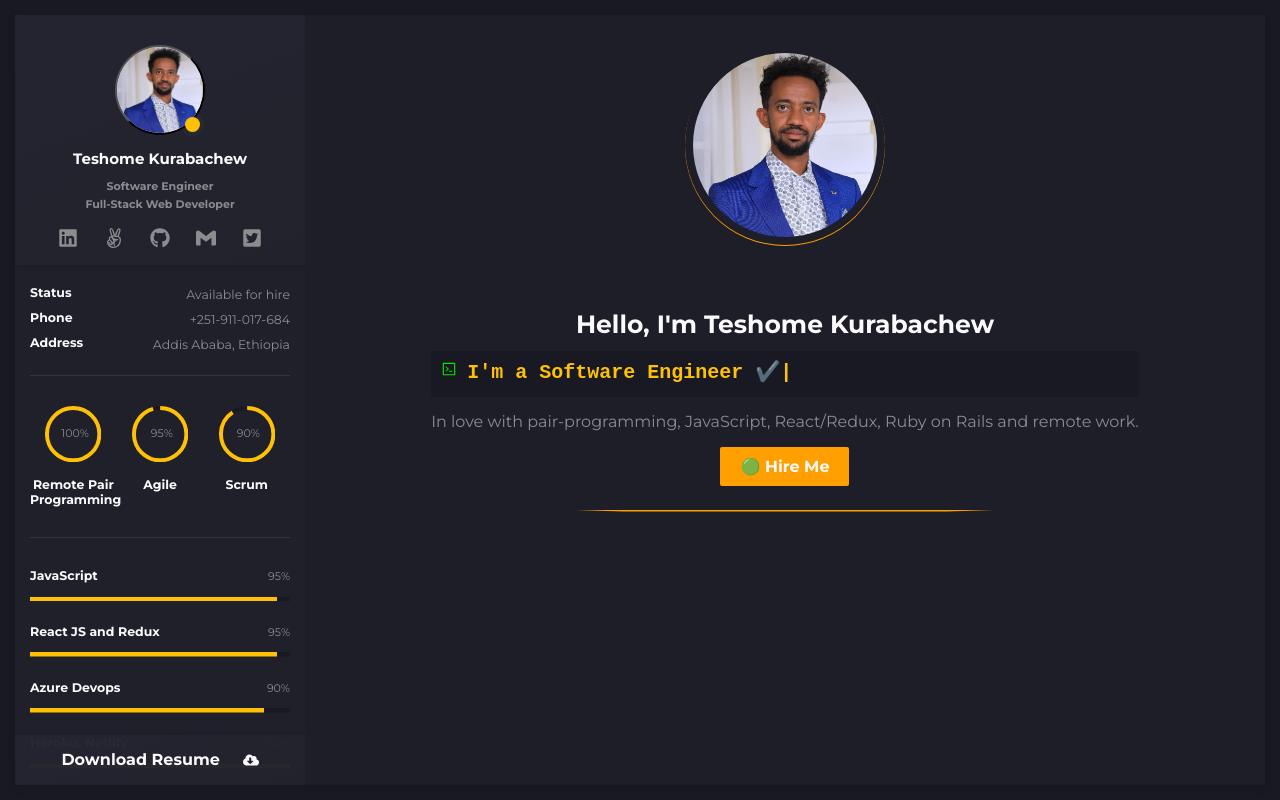
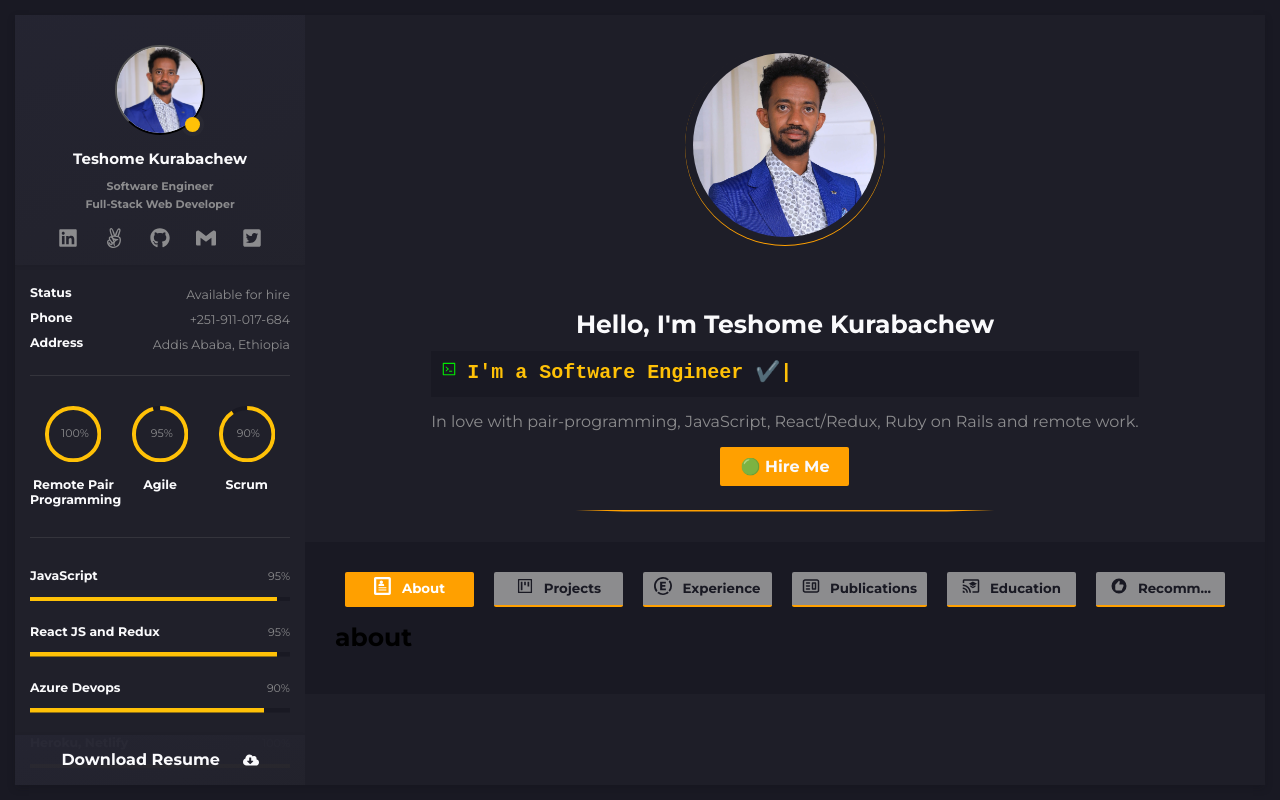
Before and after one commit to TesheMaximillan/Portfolio-V2, a React (Create React App) app: page / in a window 1280 px wide. Built offline with nearby package versions, Linux system fonts and the light colour scheme.

Commit message:
Create Navbar

```diff
--- a/src/common/Sidebar.module.scss
+++ b/src/common/Sidebar.module.scss
@@ -344,7 +344,7 @@
   }
 }
 
-@media (max-width: 768px) {
+@media (max-width: 992px) {
   .sidebar {
     position: absolute;
     transform: translateX(-29rem);
--- a/src/components/Main.jsx
+++ b/src/components/Main.jsx
@@ -1,5 +1,6 @@
 import React from 'react';
 import styles from './Main.module.scss';
+import Navbar from './Navbar';
 import Profile from './Profile';
 
 const Main = () => {
@@ -8,6 +9,7 @@ const Main = () => {
     <div className={mainContainer}>
       <div className={mainCurtain} />
       <Profile />
+      <Navbar />
     </div>
   );
 };
--- /dev/null
+++ b/src/components/Navbar.jsx
@@ -0,0 +1,59 @@
+import React from 'react';
+import { ImProfile } from 'react-icons/im';
+import { AiOutlineProject } from 'react-icons/ai';
+import { SiExpensify } from 'react-icons/si';
+import { CgWebsite } from 'react-icons/cg';
+import { MdCastForEducation, MdRecommend } from 'react-icons/md';
+import styles from './Navbar.module.scss';
+
+const Navbar = () => {
+  const {
+    nav, navContainer, navBtn, navBtnActive, btnIcon,
+  } = styles;
+  const [element, setElement] = React.useState('about');
+
+  const handlePage = (type) => {
+    setElement(type);
+  };
+
+  const classname = (type) => {
+    if (type === element) {
+      return `${navBtn} ${navBtnActive}`;
+    }
+    return navBtn;
+  };
+
+  return (
+    <div className={nav}>
+      <div className={navContainer}>
+        <button type="button" className={classname('about')} onClick={() => handlePage('about')}>
+          <span className={btnIcon}><ImProfile /></span>
+          About
+        </button>
+        <button type="button" className={classname('projects')} onClick={() => handlePage('projects')}>
+          <span className={btnIcon}><AiOutlineProject /></span>
+          Projects
+        </button>
+        <button type="button" className={classname('experience')} onClick={() => handlePage('experience')}>
+          <span className={btnIcon}><SiExpensify /></span>
+          Experience
+        </button>
+        <button type="button" className={classname('publication')} onClick={() => handlePage('publication')}>
+          <span className={btnIcon}><CgWebsite /></span>
+          Publications
+        </button>
+        <button type="button" className={classname('education')} onClick={() => handlePage('education')}>
+          <span className={btnIcon}><MdCastForEducation /></span>
+          Education
+        </button>
+        <button type="button" className={classname('recommendation')} onClick={() => handlePage('recommendation')}>
+          <span className={btnIcon}><MdRecommend /></span>
+          Recomm...
+        </button>
+      </div>
+      <h1>{element}</h1>
+    </div>
+  );
+};
+
+export default Navbar;
--- /dev/null
+++ b/src/components/Navbar.module.scss
@@ -0,0 +1,113 @@
+.nav {
+  background-color: var(--color-primary-dark);
+  // border-radius: 0.5rem;
+  // margin: 0 3rem;
+  padding: 3rem;
+
+  &Container {
+    display: flex;
+    align-items: center;
+    justify-content: center;
+    margin-bottom: 1.5rem;
+  }
+
+  &Btn {
+    display: flex;
+    align-items: center;
+    justify-content: center;
+    color: var(--color-primary-dark);
+    background-color: var(--warm-grey);
+    font-weight: 700;
+    font-family: inherit;
+    margin: 0 1rem;
+    padding: 0.5rem 1rem;
+    width: 15rem;
+    max-width: 15rem;
+    border: none;
+    border-bottom: 2px solid var(--color-secondary-dark);
+    border-radius: 0.2rem;
+    cursor: pointer;
+    position: relative;
+    transition: all 0.2s ease-in-out;
+
+    .btnIcon {
+      margin-right: 1rem;
+      font-size: 1.8rem;
+    }
+
+    &Active {
+      background-color: var(--color-secondary-dark);
+      color: var(--white);
+    }
+
+    &::after {
+      display: block;
+      position: absolute;
+      content: '.';
+      margin: auto;
+      top: 0;
+      left: 0;
+      width: 100%;
+      height: 1px;
+      color: transparent;
+      visibility: none;
+      opacity: 0;
+      background-color: var(--color-secondary-dark);
+      transition: all 0.5s ease-in-out;
+    }
+
+    &:hover {
+      color: var(--white);
+      background-color: transparent;
+    }
+
+    &:hover::after {
+      height: 100%;
+      visibility: visible;
+      opacity: 0.3;
+      z-index: 1;
+    }
+
+    &:active {
+      transform: translateY(2px) scale(1.02);
+
+    }
+  }
+}
+
+@media (max-width: 1200px) {
+  .nav {
+    display: flex;
+
+    &Container {
+      flex-direction: column;
+      align-items: flex-start;
+      margin-right: 1.5rem;
+
+      .navBtn {
+        margin: 0.1rem 0;
+        justify-content: flex-start;
+      }
+    }
+  }
+}
+
+@media (max-width: 550px) {
+  .nav {
+    padding-left: 0;
+
+    &Container {
+      margin-bottom: 1rem;
+
+      .navBtn {
+        max-width: 4rem;
+        color: transparent;
+
+        .btnIcon {
+          opacity: 1;
+          color: var(--white);
+        }
+      }
+    }
+  }
+}
--- a/src/pages/Home.module.scss
+++ b/src/pages/Home.module.scss
@@ -38,7 +38,7 @@
   cursor: pointer;
   z-index: 999;
 
-  @media (max-width: 768px) {
+  @media (max-width: 992px) {
     display: block;
   }
 }
```
Also changed, not shown: src/components/About.jsx (added, +11 -0 lines), src/components/Profile.jsx (+3 -4 lines), src/components/About.module.scss (added), src/components/Profile.module.scss (line endings or trailing spaces).
